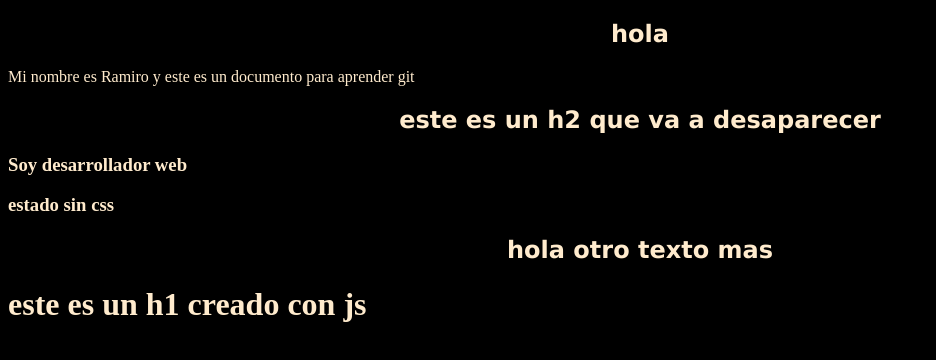
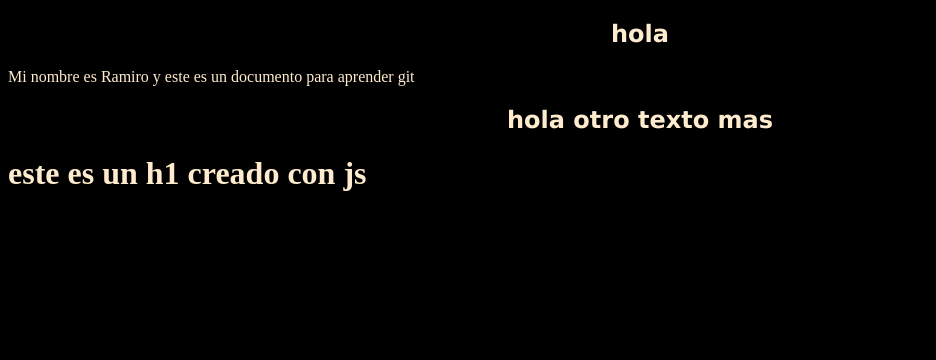
Before and after one commit to Rams-dev/git, a plain HTML site: page index.html in a window 1280 px wide. Shown: the whole page, without its empty margins (0-936 px from the left). Drawn offline with Linux system fonts and the light colour scheme.

Commit message:
cambiamos texto

```diff
--- a/index.html
+++ b/index.html
@@ -11,17 +11,6 @@
 <body class="body">
     <h2>hola</h2>
     <p>Mi nombre es Ramiro y este es un documento para aprender git</p>
-
-    <h2>
-        este es un h2 que va a desaparecer
-
-    </h2>
-
-    <h3>Soy desarrollador web</h3>
-
-    <div class="div">
-        <h3>estado sin css</h3>
-    </div>
     <h2>
         hola otro texto mas
 
```
